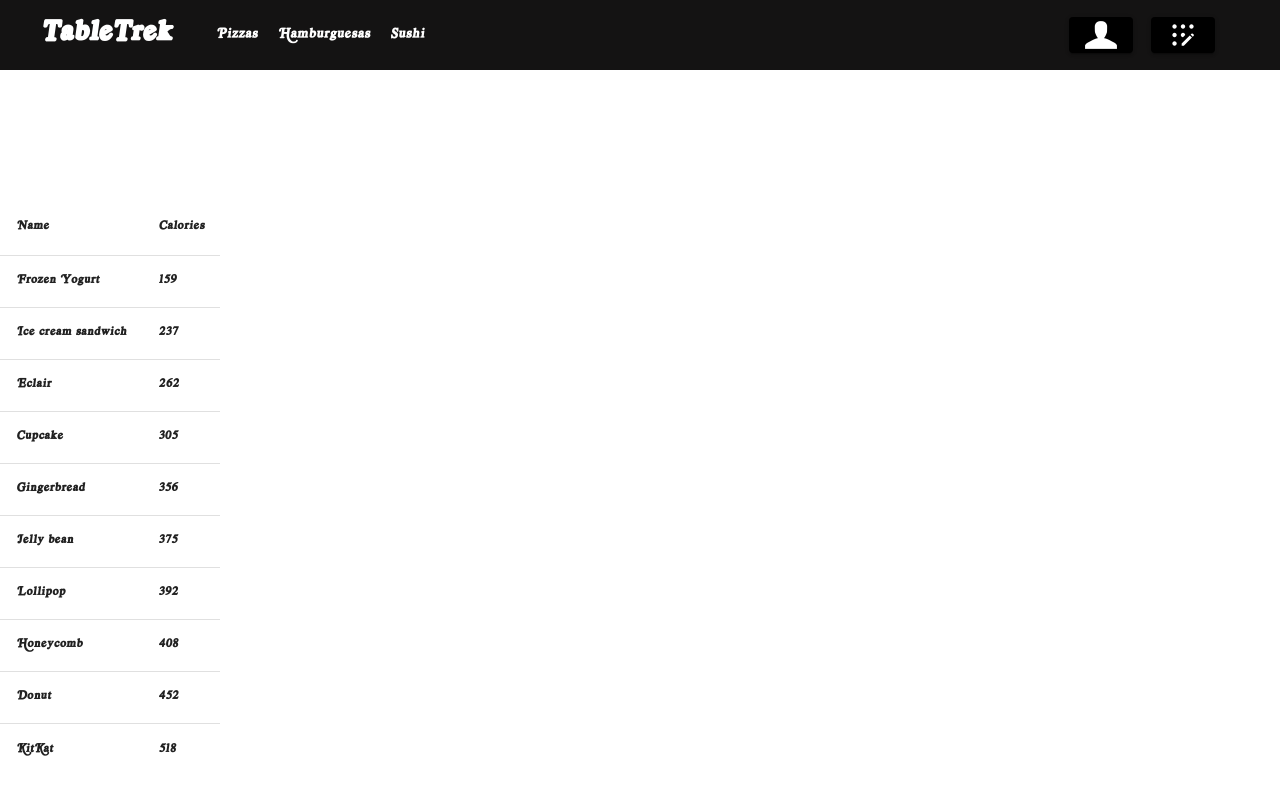
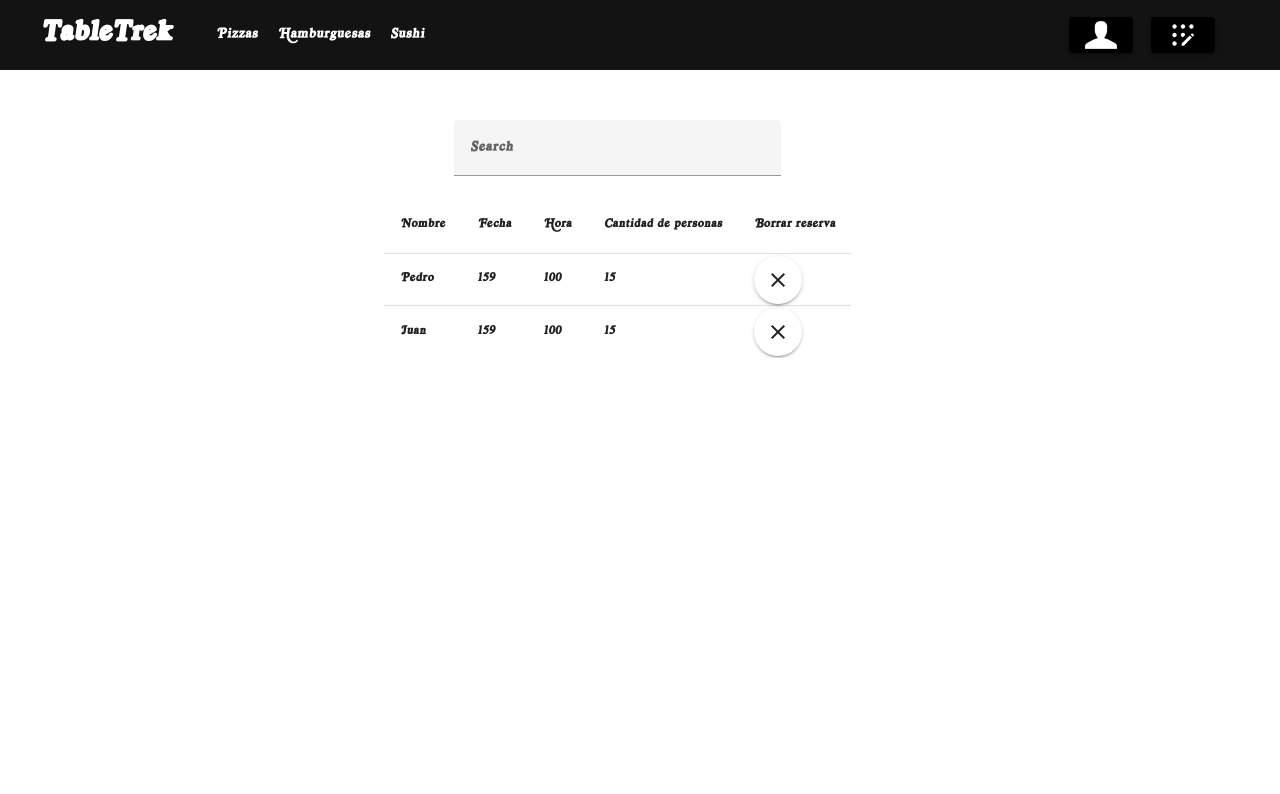
Before and after one commit to Teviets/TableTrek, a Vue app in the folder TableTrek/: page /reservas in a window 1280 px wide. Shown: the top 794 px of the page. Built offline with nearby package versions, Linux system fonts and the light colour scheme.

Commit message:
Reservas finalizadas

```diff
--- a/TableTrek/src/reservas.vue
+++ b/TableTrek/src/reservas.vue
@@ -1,87 +1,85 @@
 <template>
-    <div id="contenido">
+    <div id="reservas">
+      <div id="filtro">
+        <v-text-field v-model="search" label="Search"></v-text-field>
+      </div>
       <v-table>
         <thead>
           <tr>
-                    <th class="text-left">
-                        Name
-                    </th>
-                    <th class="text-left">
-                        Calories
-                    </th>
+            <th class="text-left">Nombre</th>
+            <th class="text-left">Fecha</th>
+            <th class="text-left">Hora</th>
+            <th class="text-left">Cantidad de personas</th>
+            <th class="text-left">Borrar reserva</th>
           </tr>
         </thead>
         <tbody>
-                <tr
-                    v-for="item in desserts"
-                    :key="item.name"
-                >
-                    <td>{{ item.name }}</td>
-                    <td>{{ item.calories }}</td>
+          <tr v-for="(item, index) in filteredTableData" :key="item.name">
+            <td>{{ item.nombre }}</td>
+            <td>{{ item.fecha }}</td>
+            <td>{{ item.hora }}</td>
+            <td>{{ item.cantidad }}</td>
+            <td>
+                <v-btn
+                    icon="mdi-close"
+                    @click="deleteItem(index)"
+                ></v-btn>
+            </td>
           </tr>
         </tbody>
       </v-table>
     </div>
-
   </template>
 
   <script>
   export default {
-    data () {
+    data() {
       return {
-        desserts: [
+        search: '',
+        reservacion: [
           {
-            name: 'Frozen Yogurt',
-            calories: 159,
+            nombre: 'Pedro',
+            fecha: 159,
+            hora: 100,
+            cantidad: 15
           },
           {
-            name: 'Ice cream sandwich',
-            calories: 237,
-          },
-          {
-            name: 'Eclair',
-            calories: 262,
-          },
-          {
-            name: 'Cupcake',
-            calories: 305,
-          },
-          {
-            name: 'Gingerbread',
-            calories: 356,
-          },
-          {
-            name: 'Jelly bean',
-            calories: 375,
-          },
-          {
-            name: 'Lollipop',
-            calories: 392,
-          },
-          {
-            name: 'Honeycomb',
-            calories: 408,
-          },
-          {
-            name: 'Donut',
-            calories: 452,
-          },
-          {
-            name: 'KitKat',
-            calories: 518,
+            nombre: 'Juan',
+            fecha: 159,
+            hora: 100,
+            cantidad: 15
           },
         ],
+      };
+    },
+    methods:{
+        deleteItem(id){
+            this.reservacion.splice(id,1);
         }
     },
-  }
+    computed: {
+      filteredTableData() {
+        const query = this.search.toLowerCase();
+        return this.reservacion.filter(
+          item => item.nombre.toLowerCase().includes(query)
+        );
+      },
+    },
+  };
   </script>
 
   <style>
-  #contenido {
+  #reservas {
     position: absolute;
-    top: 25%;
+    top: 15%;
+    left: 30%;
     display: flex;
+    flex-direction: column;
     justify-content: center;
     align-items: center;
   }
+
+  #filtro{
+    width: 70%;
+  }
 </style>
```
Lines whose indentation alone changed are shown as unchanged.
